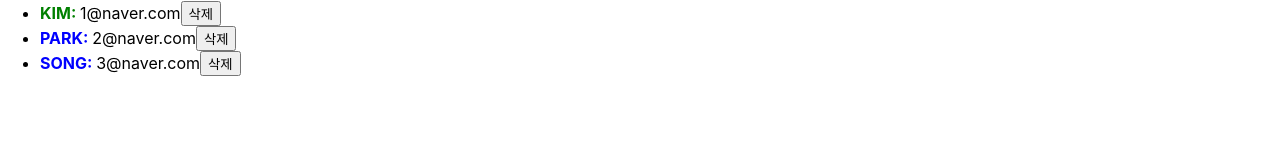
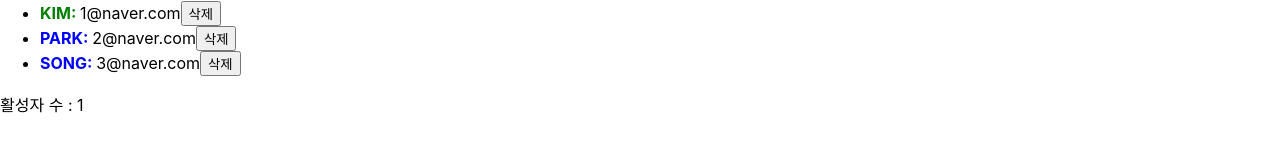
Before and after one commit to danimothman/react_tutorial, a React (Create React App) app: page / in a window 1280 px wide. Shown: the part 277-428 px from the top of the page. Built offline with nearby package versions, Linux system fonts and the light colour scheme.

Commit message:
활성화 사용자 체크, useMemo로 최적화 기능 활용

```diff
--- a/src/App.js
+++ b/src/App.js
@@ -1,4 +1,4 @@
-import React, { useRef , useState } from 'react';
+import React, { useRef , useState, useMemo, useCallback } from 'react';
 import Hello from './Hello'
 import Wrapper from './Wrapper'
 import Counter from './Counter'
@@ -8,6 +8,10 @@
 
 
 function App() {
+  const countActiveUsers = (users)=>{
+    console.log('활성화 사용자 수를 체크 하는중')
+    return users.filter(user=>user.active).length;
+  }
 
   const [users , setUsers] = useState (
     [
@@ -50,7 +54,7 @@
       [name] :value
     });
   }
-  const onCreate =()=>{
+  const onCreate =useCallback(()=>{
     const user = {
       id:nextId.current,
        username,
@@ -63,7 +67,7 @@
       email:''
     })
     nextId.current +=1
-  }
+  },[inputs])
 
   const onRemove = (id)=>{
       setUsers(users.filter(user=>user.id !== id))
@@ -74,6 +78,8 @@
       user=> user.id === id? {...user , active: !user.active} : user
     ))
   }
+
+  const count =useMemo(()=> countActiveUsers(users), [users])
   return (
       <>
       <Wrapper>
@@ -84,6 +90,7 @@
       <InputSample />
       <CreateUser user={username} useremail={email} onChange={onChangeInput}  onCreate={onCreate}/>
       <UserList  users={users} onRemove={onRemove} onToggle={onToggleFunc} />
+      <div>활성자 수 : {count}</div>
       </>
   );
 }
```
